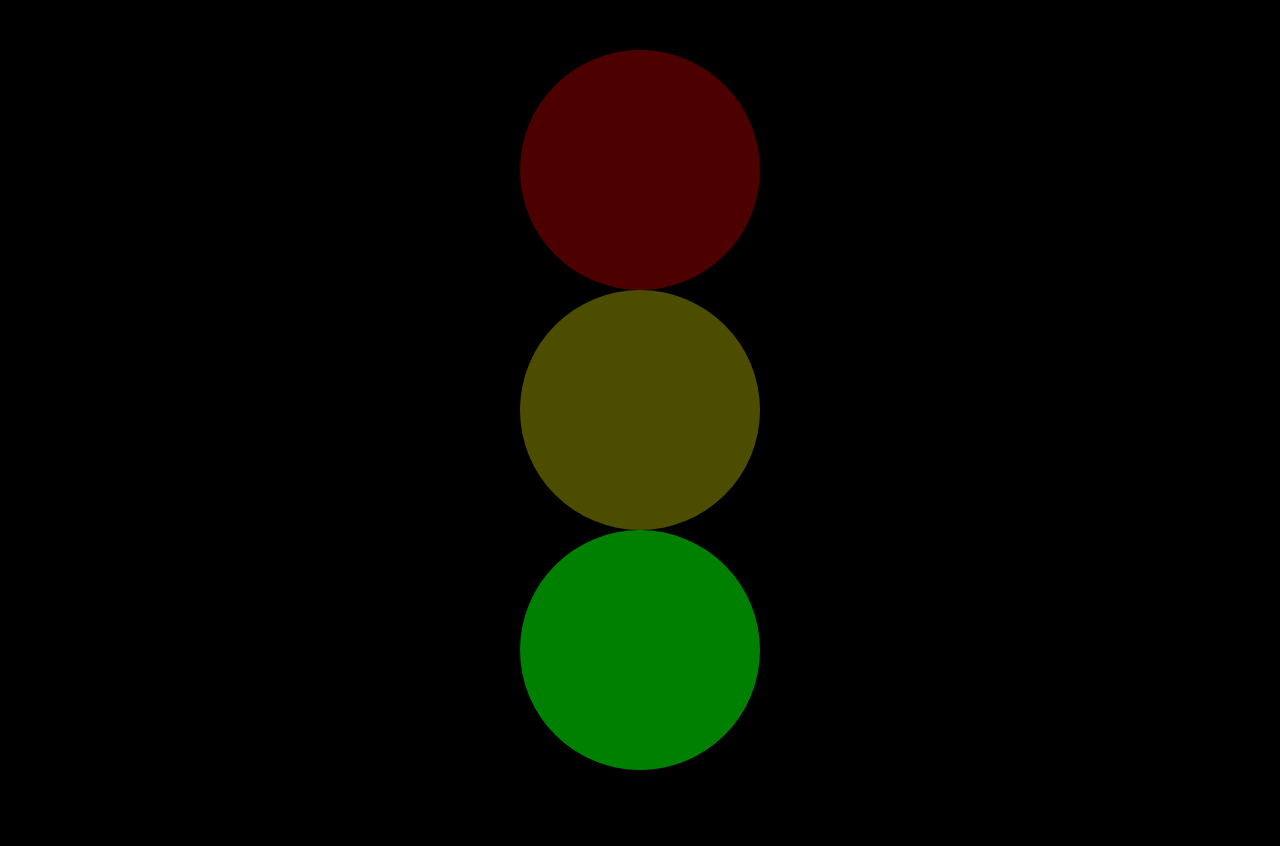
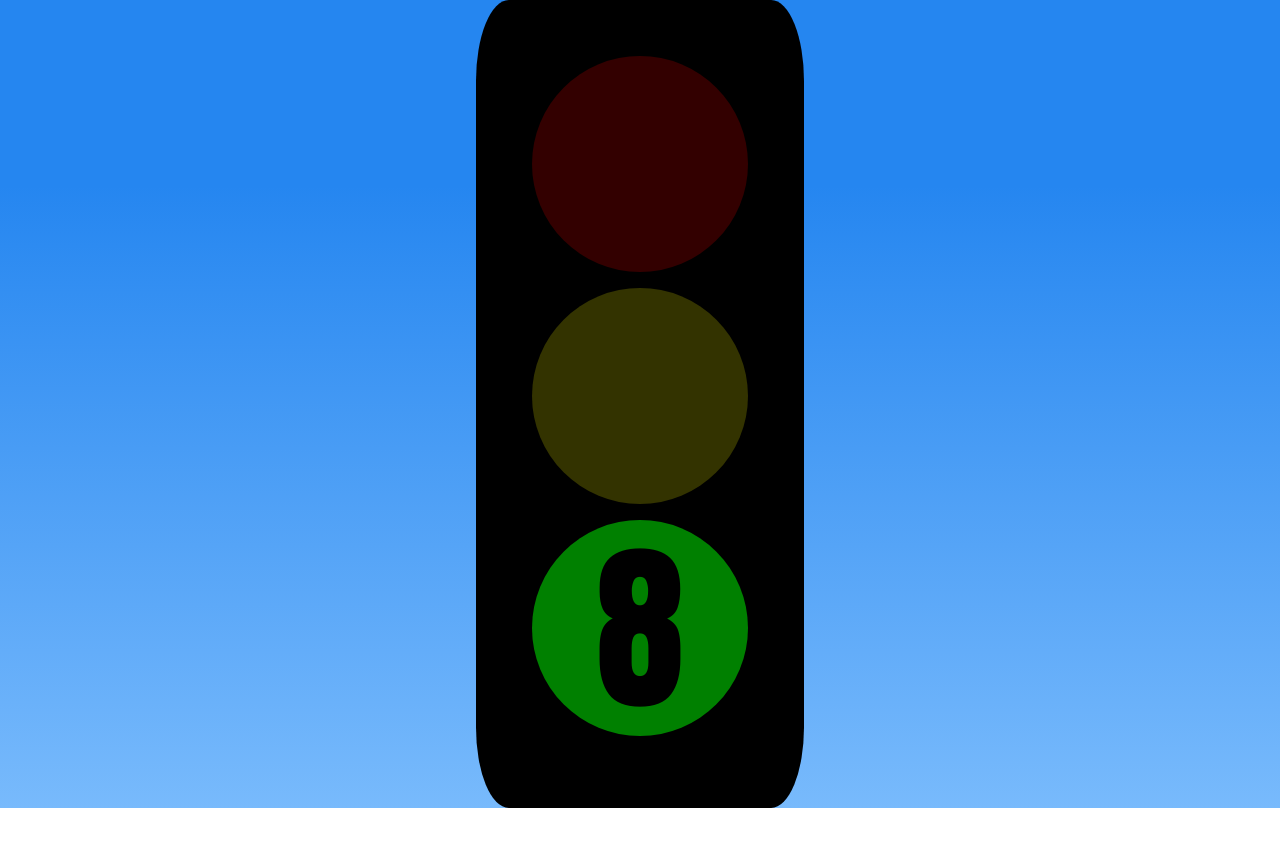
Before and after one commit to kiouvle/traffic-light-VueJS, a Vue app: page /green in a window 1280 px wide. Shown: the top 846 px of the page. After the commit the page ends 808 px from the top, so only its background shows below. Built offline with nearby package versions, Linux system fonts and the light colour scheme.

Commit message:
lights style and logic

```diff
--- a/src/App.vue
+++ b/src/App.vue
@@ -15,5 +15,9 @@
 
 body {
   margin: 0;
+  display: flex;
+  justify-content: center;
+  background: rgb(120,186,252);
+  background: linear-gradient(0deg, rgba(120,186,252,1) 0%, rgba(37,134,240,1) 77%);
 }
 </style>
--- a/src/components/Light.vue
+++ b/src/components/Light.vue
@@ -1,6 +1,6 @@
 <template>
-  <div class="light" :style="{'background-color': lightColor}" :class="[{active : isActive}]">
-
+  <div class="light" :style="{'background-color': lightColor}" :class="[{active : isActive}, {blinking: timeLeft < 3000}]">
+    <span class="timer" v-if="isActive">{{timerValue}}</span>
   </div>
 </template>
 
@@ -9,23 +9,52 @@ export default {
   name: 'Light',
   props: {
     lightColor: String,
-    isActive: Boolean
+    isActive: Boolean,
+    timeLeft: Number
+  },
+  computed:  {
+    timerValue: function() {
+      return this.timeLeft/1000
+    }
   }
 }
 </script>
 
 <!-- Add "scoped" attribute to limit CSS to this component only -->
 <style scoped>
+  @keyframes blink {
+    from {
+      opacity: 1;
+    }
+
+    to {
+      opacity: 0.2;
+    }
+  }
+
   .light {
-    width: 30vh;
-    height: 30vh;
+    width: 27vh;
+    height: 27vh;
     border-radius: 50%;
     margin: 0 auto;
-    opacity: .3;
-
+    opacity: .2;
+    display: flex;
+    justify-content: center;
+    align-items: center;
+    margin-bottom: 2vh;
   }
 
   .active {
     opacity: 1;
   }
+
+  .timer{
+    font-size: 180px;
+    color: black;
+    font-family: Impact, Haettenschweiler, 'Arial Narrow Bold', sans-serif;
+  }
+
+  .active.blinking {
+    animation: blink 0.3s infinite;
+  }
 </style>
--- a/src/views/TrafficLight.vue
+++ b/src/views/TrafficLight.vue
@@ -1,15 +1,32 @@
 <template>
   <div class="home">
-    <Light :isActive="currentLightColor == 'red'" lightColor = 'red' />
-    <Light :isActive="currentLightColor == 'yellow'" lightColor = 'yellow'/>
-    <Light :isActive="currentLightColor == 'green'" lightColor = 'green'/>
+    <Light :timeLeft="this.timeLeft" :isActive="currentLightColor == 'red'" lightColor = 'red' />
+    <Light :timeLeft="this.timeLeft" :isActive="currentLightColor == 'yellow'" lightColor = 'yellow'/>
+    <Light :timeLeft="this.timeLeft" :isActive="currentLightColor == 'green'" lightColor = 'green'/>
   </div>
 </template>
 
 <script>
 // @ is an alias to /src
 import Light from '@/components/Light.vue'
+import router from '@/router'
 
+const TRAFFIC_CONFIG = {
+  red: {
+    nextColor: 'yellow',
+    timeOut: 10000
+  },
+  yellow: {
+    nextColor: 'green',
+    timeOut: 3000
+  },
+  green: {
+    nextColor: 'red',
+    timeOut: 15000
+  }
+}
+
+const TIMER_INTERVAL = 1000;
 
 export default {
   name: 'TrafficLight',
@@ -18,15 +35,55 @@ export default {
   },
     props: {
     currentLightColor: String
+  },
+    data: function() {
+    return {
+      timeLeft: 0,
+      currentConfig: null,
+      trafficTimer: null
+    }
+  },
+  mounted() {
+    this.setCurrentConfig()
+    this.startTrafficking()
+  },
+  unmounted() {
+    clearInterval(this.trafficTimer)
+  },
+  watch: {
+    currentLightColor() {
+      this.setCurrentConfig()
+    }
+  },
+  methods: {
+    startTrafficking() {
+      this.trafficTimer = setInterval(() => {this.handleTimerTick()}, TIMER_INTERVAL)
+    },
+    setCurrentConfig() {
+      this.currentConfig = TRAFFIC_CONFIG[this.currentLightColor]
+      this.timeLeft = this.currentConfig.timeOut
+    },
+    handleTimerTick() {
+      this.timeLeft = this.timeLeft - TIMER_INTERVAL
+      if (this.timeLeft <= 0) {
+        router.push(this.currentConfig.nextColor)
+      }
+    }
   }
 }
 </script>
 
 <style scoped>
 .home {
-  padding: 50px;
+  padding: 7vh;
   background-color: black;
-  height: 100vh;
-  margin: 0;
+  display: flex;
+  flex-direction: column;
+  justify-content: space-between;
+  align-items: center;
+  overflow: hidden;
+  width: max-content;
+  border-radius: 10%;
 }
+
 </style>
```
